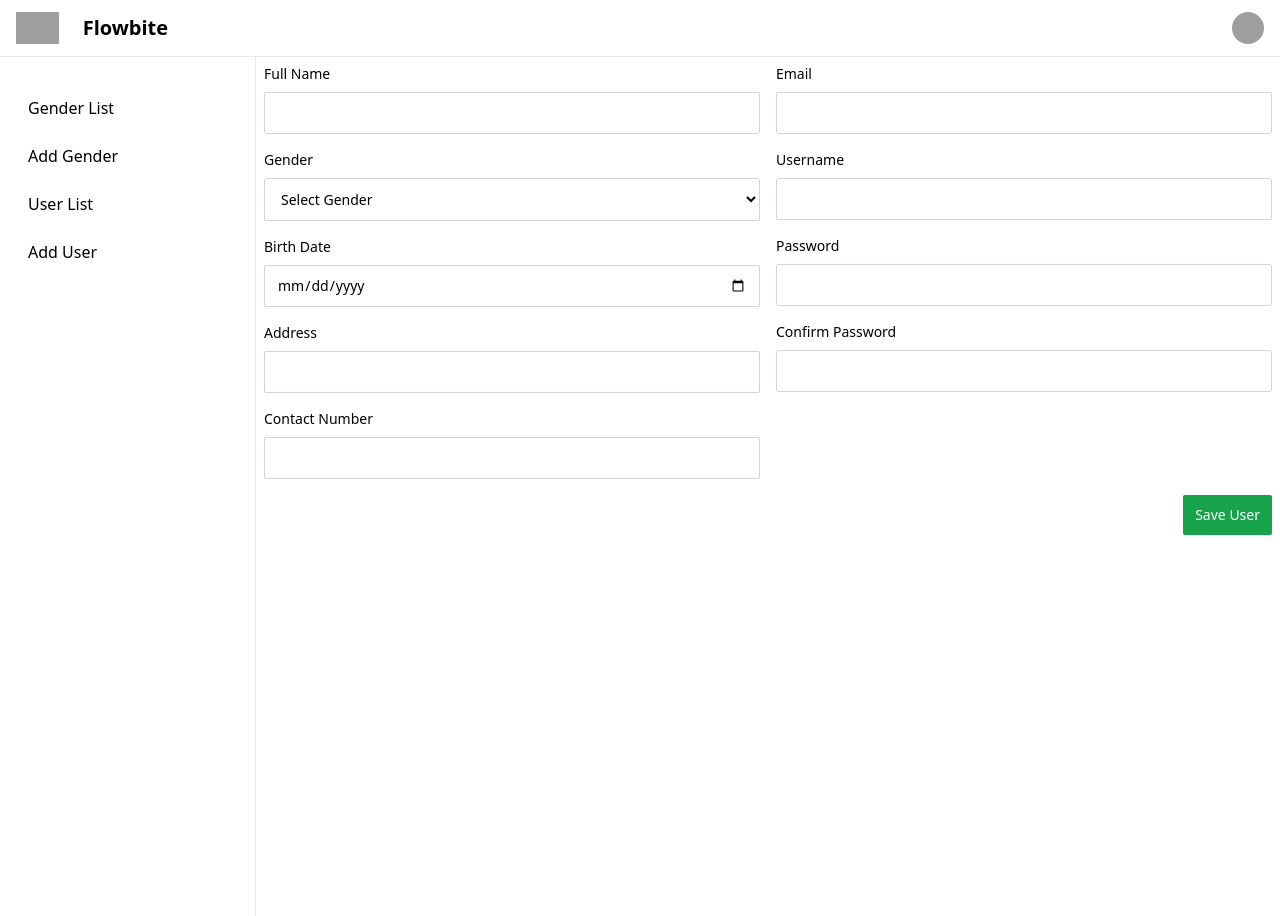
After one commit to lorenz1221/groupfivesite, a Django app: page /user/add in a window 1280 px wide. The commit adds this page. Run offline with Django 4.2, Linux system fonts and the light colour scheme; data that the repository does not hold is empty; style sheets or scripts are compiled from the project's sources; some libraries are stand-ins or nearby versions; grey boxes are pictures that could not be loaded.

Commit message:
Added add user and load users features

```diff
--- a/crud/templates/include/Sidebar.html
+++ b/crud/templates/include/Sidebar.html
@@ -26,8 +26,8 @@
     <ul class="mt-4 space-y-2 font-medium p-4">
       <li><a href="/gender/list" class="block py-2 px-3 rounded hover:bg-gray-100 dark:text-white dark:hover:bg-gray-700">Gender List</a></li>
       <li><a href="/gender/add" class="block py-2 px-3 rounded hover:bg-gray-100 dark:text-white dark:hover:bg-gray-700">Add Gender</a></li>
-      <li><a href="#" class="block py-2 px-3 rounded hover:bg-gray-100 dark:text-white dark:hover:bg-gray-700">User List</a></li>
-      <li><a href="#" class="block py-2 px-3 rounded hover:bg-gray-100 dark:text-white dark:hover:bg-gray-700">Add User</a></li>
+      <li><a href="/user/list" class="block py-2 px-3 rounded hover:bg-gray-100 dark:text-white dark:hover:bg-gray-700">User List</a></li>
+      <li><a href="/user/add" class="block py-2 px-3 rounded hover:bg-gray-100 dark:text-white dark:hover:bg-gray-700">Add User</a></li>
     </ul>
   </aside>
 
--- /dev/null
+++ b/crud/templates/user/AddUser.html
@@ -0,0 +1,76 @@
+{% extends "layout/base.html" %}
+
+{% block 'title' %} Add User {% endblock 'title' %}
+
+{% block 'content' %}
+
+{% include "include/Sidebar.html" %}
+{% include "include/ToastMessage.html" %}
+
+<div class="p-2 sm:ml-64 mt-16 md:mt-14">
+    <form action="/user/add" method="post">
+        {% csrf_token %}
+      <div class="grid grid-cols-2 gap-4 mx-auto">
+        <div class="col-span-2 md:col-span-1">
+          <div class="mb-4">
+            <label for="full_name" class="block text-sm font-medium mb-2">Full Name</label>
+            <input type="text" class="bg-white mb-2 px-3 py-2.5 border border-gray-300 text-black block text-sm rounded-sm w-full
+            focus:outline-none focus:ring-blue-600 focus:border-blue-600" name="full_name" id="full_name" />
+          </div>
+          <div class="mb-4">
+            <label for="full_name" class="block text-sm font-medium mb-2">Gender</label>
+            <select name="gender" id="" class="bg-white mb-2 px-3 py-2.5 border border-gray-300 text-black block text-sm rounded-sm
+            w-full focus:outline-none focus:ring-blue-600 focus:border-blue-600">
+              <option value="">Select Gender</option>
+              {% for gender in genders  %}
+                <option value="{{ gender.gender_id }}">{{ gender.gender }}</option>
+              {% endfor %}
+            </select>
+          </div>
+          <div class="mb-4">
+            <label for="birth_date" class="block text-sm font-medium mb-2">Birth Date</label>
+            <input type="date" class="bg-white mb-2 px-3 py-2.5 border border-gray-300 text-black block text-sm rounded-sm w-full
+            focus:outline-none focus:ring-blue-600 focus:border-blue-600" name="birth_date" id="birth_date" />
+          </div>
+          <div class="mb-4">
+          <label for="address" class="block text-sm font-medium mb-2">Address</label>
+            <input type="text" class="bg-white mb-2 px-3 py-2.5 border border-gray-300 text-black block text-sm rounded-sm w-full
+            focus:outline-none focus:ring-blue-600 focus:border-blue-600" name="address" id="address" />
+        </div>
+        <div class="md:mb-4">
+          <label for="contact_number" class="block text-sm font-medium mb-2">Contact Number</label>
+            <input type="text" class="bg-white mb-2 px-3 py-2.5 border border-gray-300 text-black block text-sm rounded-sm w-full
+            focus:outline-none focus:ring-blue-600 focus:border-blue-600" name="contact_number" id="contact_number" />
+        </div>
+      </div>
+      <div class="col-span-2 md:col-span-1">
+        <div class="mb-4">
+          <label for="email" class="block text-sm font-medium mb-2">Email</label>
+            <input type="email" class="bg-white mb-2 px-3 py-2.5 border border-gray-300 text-black block text-sm rounded-sm w-full
+            focus:outline-none focus:ring-blue-600 focus:border-blue-600" name="email" id="email" />
+        </div>
+        <div class="mb-4">
+          <label for="username" class="block text-sm font-medium mb-2">Username</label>
+            <input type="text" class="bg-white mb-2 px-3 py-2.5 border border-gray-300 text-black block text-sm rounded-sm w-full
+            focus:outline-none focus:ring-blue-600 focus:border-blue-600" name="username" id="username" />
+        </div>
+        <div class="mb-4">
+          <label for="password" class="block text-sm font-medium mb-2">Password</label>
+            <input type="password" class="bg-white mb-2 px-3 py-2.5 border border-gray-300 text-black block text-sm rounded-sm w-full
+            focus:outline-none focus:ring-blue-600 focus:border-blue-600" name="password" id="password" />
+        </div>
+        <div class="mb-4">
+          <label for="confirm_password" class="block text-sm font-medium mb-2">Confirm Password</label>
+            <input type="password" class="bg-white mb-2 px-3 py-2.5 border border-gray-300 text-black block text-sm rounded-sm w-full
+            focus:outline-none focus:ring-blue-600 focus:border-blue-600" name="confirm_password" id="confirm_password" />
+        </div>
+      </div>
+    </div>
+    <div class="flex justify-end">
+      <button type="submit" class="bg-green-600 hover:bg-green-700 text-sm font-medium text-white px-3 py-2.5 rounded-sm
+      shadow-sm cursor-pointer">Save User</button>
+     </div>
+   </form>
+</div>
+
+{% endblock 'content' %}
--- a/crud/urls.py
+++ b/crud/urls.py
@@ -5,5 +5,7 @@ urlpatterns = [
     path('gender/list', views.gender_list),
     path('gender/add', views.add_gender),
     path('gender/edit/<int:genderId>', views.edit_gender),
-    path('gender/delete/<int:genderId>', views.delete_gender)
+    path('gender/delete/<int:genderId>', views.delete_gender),
+    path('user/list', views.user_list),
+    path('user/add', views.add_user)
 ]
--- a/crud/views.py
+++ b/crud/views.py
@@ -1,7 +1,8 @@
 from django.shortcuts import render, redirect
 from django.http import HttpResponse
 from django.contrib import messages
-from .models import Genders
+from .models import Genders, Users
+from django.contrib.auth.hashers import make_password
 
 # Create your views here.
 def gender_list(request):
@@ -75,3 +76,53 @@ def delete_gender(request, genderId):
             return render(request, 'gender/DeleteGender.html', data)
     except Exception as e:
         return HttpResponse(f'Error occurred during delete gender: {e}')
+
+def user_list(request):
+    try:
+      userObj = Users.objects.select_related('gender') # SELECT * FROM tbl_users INNER JOIN tbl_genders ON tbl_users.gender_id = tbl.genders.gender_id;
+
+      data = {
+          'users': userObj
+      }
+
+      return render(request, 'user/UsersList.html', data)
+    except Exception as e:
+        return HttpResponse(f'Error occured during load users: {e}')
+
+def add_user(request):
+    try:
+        if request.method == 'POST':
+            fullName = request.POST.get('full_name')
+            gender = request.POST.get('gender')
+            birthDate = request.POST.get('birth_date')
+            address = request.POST.get('address')
+            contactNumber = request.POST.get('contact_number')
+            email = request.POST.get('email')
+            username = request.POST.get('username')
+            password = request.POST.get('password')
+            confirmPassword = request.POST.get('confirm_password')
+
+            # if password != confirmPassword:
+                # If password and confirm password do not match, show error message
+
+            Users.objects.create(
+               full_name=fullName,
+               gender=Genders.objects.get(pk=gender),
+               birth_date=birthDate,
+               address=address,
+               contact_number=contactNumber,
+               email=email,
+               username=username,
+               password=make_password(password) # Hash the password before saving it
+           ).save() # INSERT INTO tbl_users(full_name, gender_id, birth_date, address, contact_number, email, username, password) VALUES (fullName, gender, birthDate, address, contactNumber, email, username, password);
+
+            messages.success(request, 'User added succesfully!')
+            return redirect('/user/add')
+        else:
+            genderObj = Genders.objects.all() # SELECT * FROM tbl_genders;
+            data = {
+                'genders': genderObj
+            }
+            return render(request, 'user/AddUser.html', data)
+    except Exception as e:
+        return HttpResponse(f'Error occurred during add user: {e}')
```
Also changed, not shown: crud/templates/user/UsersList.html (added, +49 -0 lines).
